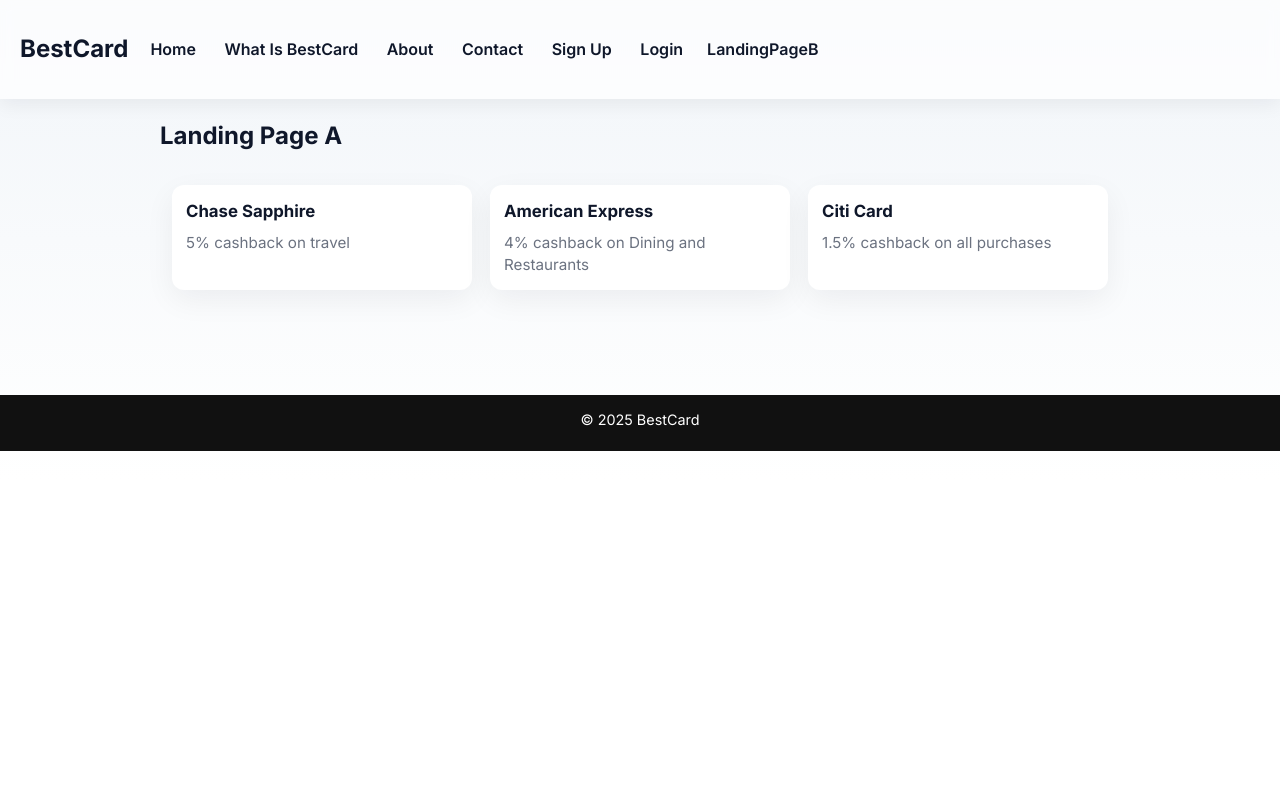
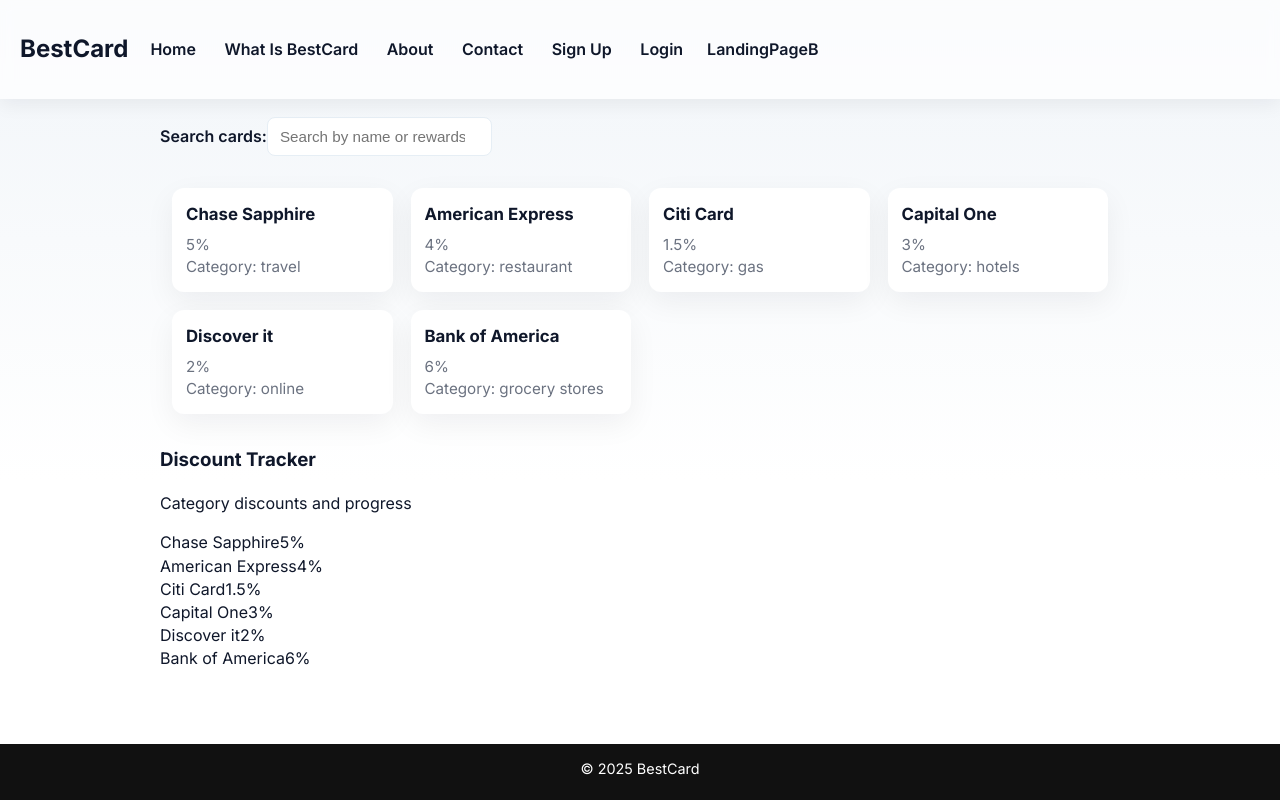
Before and after one commit to hursha1990/bestcard, a React (Vite) app: page /landingA in a window 1280 px wide. Built offline with nearby package versions, Linux system fonts and the light colour scheme.

Commit message:
added and polished landingpageA

```diff
--- a/src/components/layout/CardPreview.jsx
+++ b/src/components/layout/CardPreview.jsx
@@ -1,12 +1,13 @@
 import { mockCards } from "../../data/mockCards";
 
-const CardPreview = () => {
+const CardPreview = ({ cards = mockCards }) => {
   return (
     <div className="card-preview">
-      {mockCards.map((card) => (
+      {cards.map((card) => (
         <div key={card.id}>
           <h3>{card.name}</h3>
-          <p>{card.rewards}</p>
+          <p>{card.rewards}%</p>
+          <p>Category: {card.category}</p>
         </div>
       ))}
     </div>
--- a/src/components/pages/LandingPageA.jsx
+++ b/src/components/pages/LandingPageA.jsx
@@ -1,14 +1,73 @@
+import { useState, useMemo } from "react";
 import CardPreview from "../layout/CardPreview";
+import { mockCards } from "../../data/mockCards";
 
 const LandingPageA = () => {
+  const [query, setQuery] = useState("");
+
+  // memoize filtered results for performance
+  const filtered = useMemo(() => {
+    const q = query.trim().toLowerCase();
+    if (!q) return mockCards;
+    return mockCards.filter(
+      (c) =>
+        (c.name && c.name.toLowerCase().includes(q)) ||
+        (c.category && c.category.toLowerCase().includes(q))
+    );
+  }, [query]);
+
   return (
     <main>
-      <h2>Landing Page A</h2>
-      <p></p>
-      <CardPreview />
+      {/* <h2>Landing Page A</h2> */}
+
+      <div className="search-row">
+        <label htmlFor="card-search" className="search-label">
+          Search cards:
+        </label>
+        <input
+          id="card-search"
+          className="search-input"
+          type="search"
+          value={query}
+          placeholder="Search by name or rewards..."
+          onChange={(e) => setQuery(e.target.value)}
+        />
+      </div>
+
+      <CardPreview cards={filtered} />
+      <section aria-label="category-discounts" className="discount-card">
+        <h3 className="discount-tracker-title">Discount Tracker</h3>
+        <p className="discount-desc">Category discounts and progress</p>
+
+        <div className="discount-list">
+          {[
+            { label: "Chase Sapphire", pct: 5, color: "#d9534f" },
+            { label: "American Express", pct: 4, color: "#f0ad4e" },
+            { label: "Citi Card", pct: 1.5, color: "#0275d8" },
+            { label: "Capital One", pct: 3, color: "#20c997" },
+            { label: "Discover it", pct: 2, color: "#28a745" },
+            { label: "Bank of America", pct: 6, color: "#8f6076ff" },
+          ].map((item) => (
+            <div key={item.label}>
+              <div className="discount-item-row">
+                <span className="discount-item-label">{item.label}</span>
+                <span className="discount-item-pct">
+                  {item.pct === 10 ? "Complete!" : `${item.pct}%`}
+                </span>
+              </div>
+
+              <div className="discount-track">
+                <div
+                  className="discount-fill"
+                  style={{ width: `${item.pct}%`, background: item.color }}
+                />
+              </div>
+            </div>
+          ))}
+        </div>
+      </section>
       <br />
     </main>
-
   );
 };
 
--- a/src/data/mockCards.js
+++ b/src/data/mockCards.js
@@ -1,5 +1,8 @@
 export const mockCards = [
-  { id: 1, name: "Chase Sapphire ", rewards: "5% cashback on travel " },
-  { id: 2, name: "American Express", rewards: "4% cashback on Dining and Restaurants" },
-  { id: 3, name: "Citi Card", rewards: "1.5% cashback on all purchases" },
+  { id: 1, name: "Chase Sapphire ", rewards: "5", category: "travel" },
+  { id: 2, name: "American Express", rewards: "4", category: "restaurant" },
+  { id: 3, name: "Citi Card", rewards: "1.5", category: "gas" },
+  { id: 4, name: "Capital One", rewards: "3", category: "hotels" },
+  { id: 5, name: "Discover it", rewards: "2", category: "online" },
+  { id: 6, name: "Bank of America", rewards: "6", category: "grocery stores" },
 ];
```
